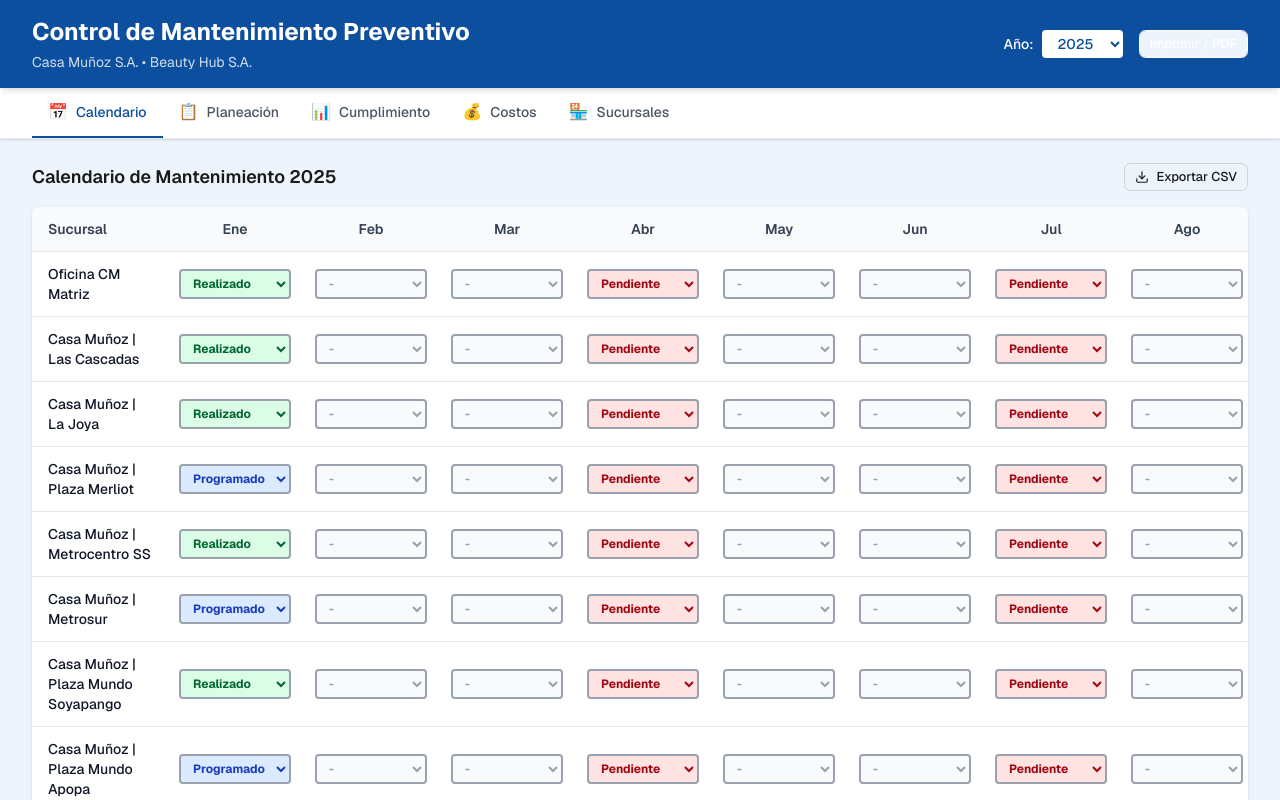
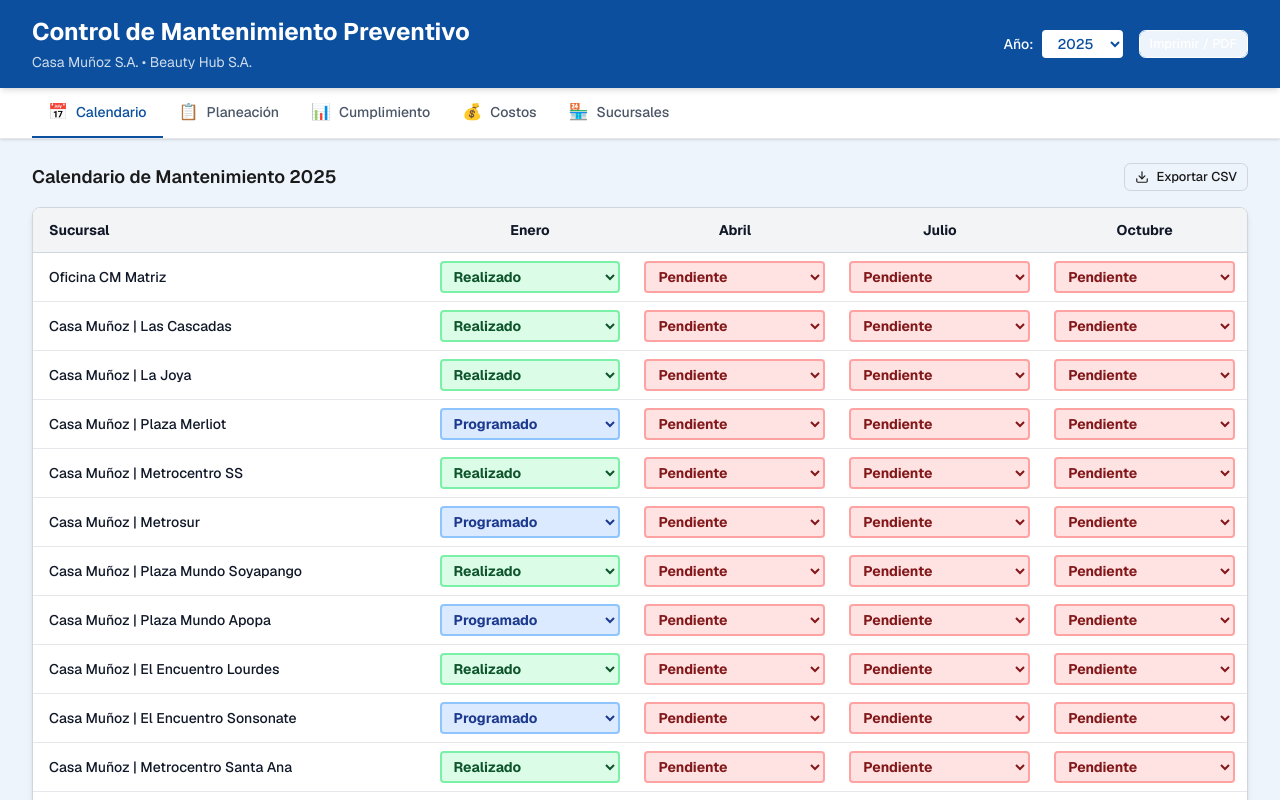
Before and after one commit to ricardohdz7/appmant, a Next.js app: page / in a window 1280 px wide. Shown: the top 800 px of the page. Built offline with nearby package versions, Linux system fonts and the light colour scheme.

Commit message:
feat: enhance CalendarTab UI and update status color mappings
Co-authored-by: ricardohdz7 <226776019+ricardohdz7@users.noreply.github.com>

```diff
--- a/components/tabs/CalendarTab.tsx
+++ b/components/tabs/CalendarTab.tsx
@@ -24,36 +24,36 @@ export function CalendarTab() {
         </Button>
       </div>
 
-      <div className="bg-white rounded-lg shadow-sm overflow-x-auto">
+      <div className="bg-white rounded-lg shadow-md overflow-x-auto border border-gray-300">
         <table className="w-full text-sm">
           <thead>
-            <tr className="border-b border-gray-200 bg-gray-50 sticky top-0">
-              <th className="px-4 py-3 text-left font-semibold text-gray-700 sticky left-0 bg-gray-50 z-10">
+            <tr className="border-b border-gray-300 bg-gray-100 sticky top-0">
+              <th className="px-4 py-3 text-left font-bold text-gray-900 sticky left-0 bg-gray-100 z-10">
                 Sucursal
               </th>
-              {Array.from({ length: 12 }).map((_, month) => (
-                <th key={month} className="px-3 py-3 text-center font-semibold text-gray-700 whitespace-nowrap">
-                  {getMonthName(month).substring(0, 3)}
+              {[0, 3, 6, 9].map((month) => (
+                <th key={month} className="px-3 py-3 text-center font-bold text-gray-900 whitespace-nowrap">
+                  {getMonthName(month)}
                 </th>
               ))}
             </tr>
           </thead>
           <tbody>
             {state.branches.map((branch) => (
-              <tr key={branch.id} className="border-b border-gray-200 hover:bg-gray-50">
+              <tr key={branch.id} className="border-b border-gray-200 hover:bg-gray-100">
                 <td className="px-4 py-3 font-medium text-gray-900 sticky left-0 bg-white z-10">
                   {branch.name}
                 </td>
-                {Array.from({ length: 12 }).map((_, month) => {
+                {[0, 3, 6, 9].map((month) => {
                   const entry = state.calendarEntries.find(
                     (e) => e.branchId === branch.id && e.month === month && e.year === state.currentYear
                   );
 
                   const statusColors: Record<string, string> = {
-                    realizado: "bg-green-100 text-green-800",
-                    programado: "bg-blue-100 text-blue-800",
-                    pendiente: "bg-red-100 text-red-800",
-                    "": "bg-gray-50 text-gray-400",
+                    realizado: "bg-green-100 text-green-900 font-bold border-green-300",
+                    programado: "bg-blue-100 text-blue-900 font-bold border-blue-300",
+                    pendiente: "bg-red-100 text-red-900 font-bold border-red-300",
+                    "": "bg-white text-gray-900 border-gray-400",
                   };
 
                   return (
@@ -72,8 +72,8 @@ export function CalendarTab() {
                             },
                           });
                         }}
-                        className={`text-xs px-2 py-1 rounded font-bold cursor-pointer border-2 border-gray-400 ${
-                          statusColors[entry?.status || ""] || "bg-white text-gray-900"
+                        className={`text-sm px-2 py-1 rounded font-bold cursor-pointer border-2 w-full ${
+                          statusColors[entry?.status || ""] || "bg-white text-gray-900 border-gray-400"
                         }`}
                       >
                         <option value="">-</option>
```
